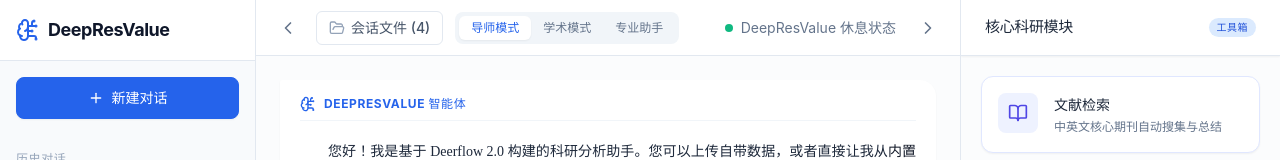
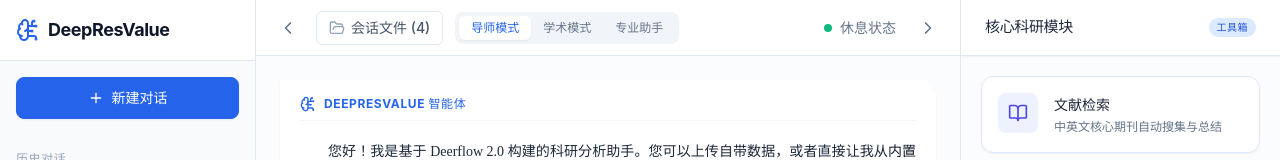
Before and after one commit to ZhangMochen1314/ZhangMochen1314, a React (Vite) app: page /chat in a window 1280 px wide. Shown: the top 160 px of the page. Built offline with nearby package versions, Linux system fonts and the light colour scheme.

Commit message:
feat: 创建科研对话应用
Co-authored-by: traeagent <traeagent@users.noreply.github.com>

```diff
--- a/src/pages/Chat.tsx
+++ b/src/pages/Chat.tsx
@@ -482,7 +482,7 @@ export default function Chat() {
             <div className={`flex items-center space-x-2 ${theme === 'dark' ? 'text-slate-400' : 'text-slate-500'}`}>
               <span className={`flex w-2 h-2 rounded-full ${isLoading ? 'bg-amber-500 animate-pulse' : 'bg-emerald-500'}`}></span>
               <span className="hidden sm:inline">
-                {isLoading ? 'DeepResValue 正在运行...' : 'DeepResValue 休息状态'}
+                {isLoading ? '正在运行...' : '休息状态'}
               </span>
             </div>
 
```
